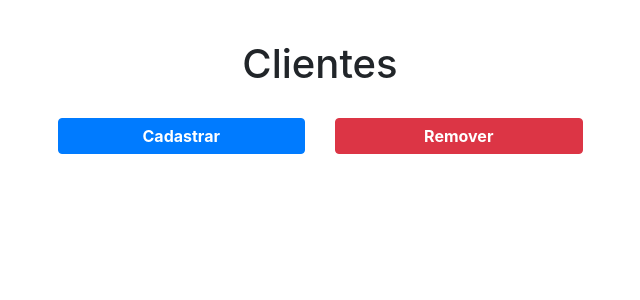
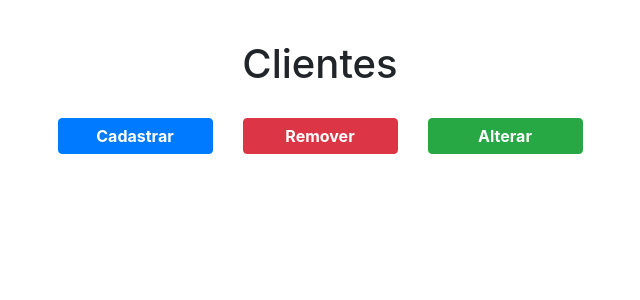
Before and after one commit to juliarobaina/CRUD-Flask, a Flask app: page / in a window 1280 px wide. Shown: the top 300 px of the page, without its empty margins (320-960 px from the left). Run offline with Flask 2, Linux system fonts and the light colour scheme; some libraries are stand-ins or nearby versions.

Commit message:
Versão 1.1

```diff
--- a/templates/index.html
+++ b/templates/index.html
@@ -21,6 +21,9 @@
                     <div class="col-md">
                         <a class="btn btn-danger w-100" href="/remover">Remover</a>
                     </div>
+                    <div class="col-md">
+                        <a class="btn btn-success w-100" href="/alterar">Alterar</a>
+                    </div>
                 </div>
             </div>
 
```
